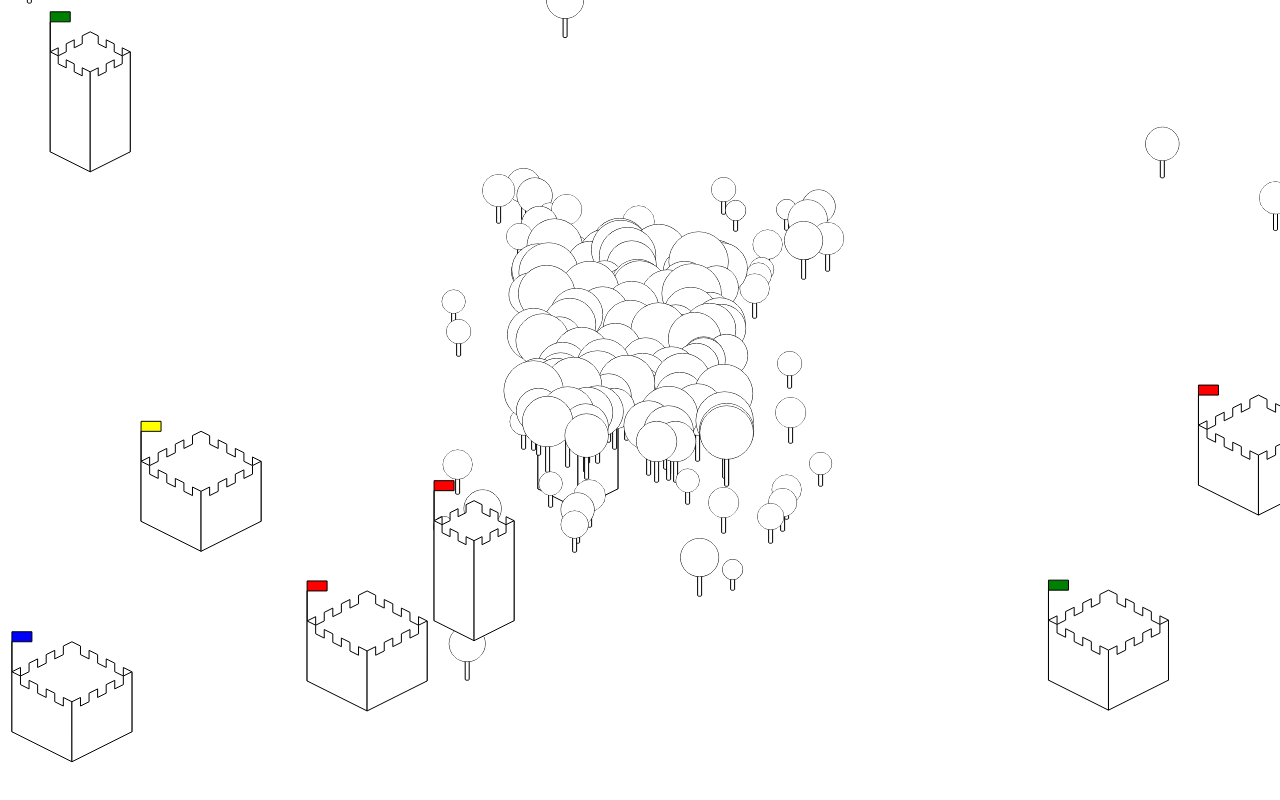
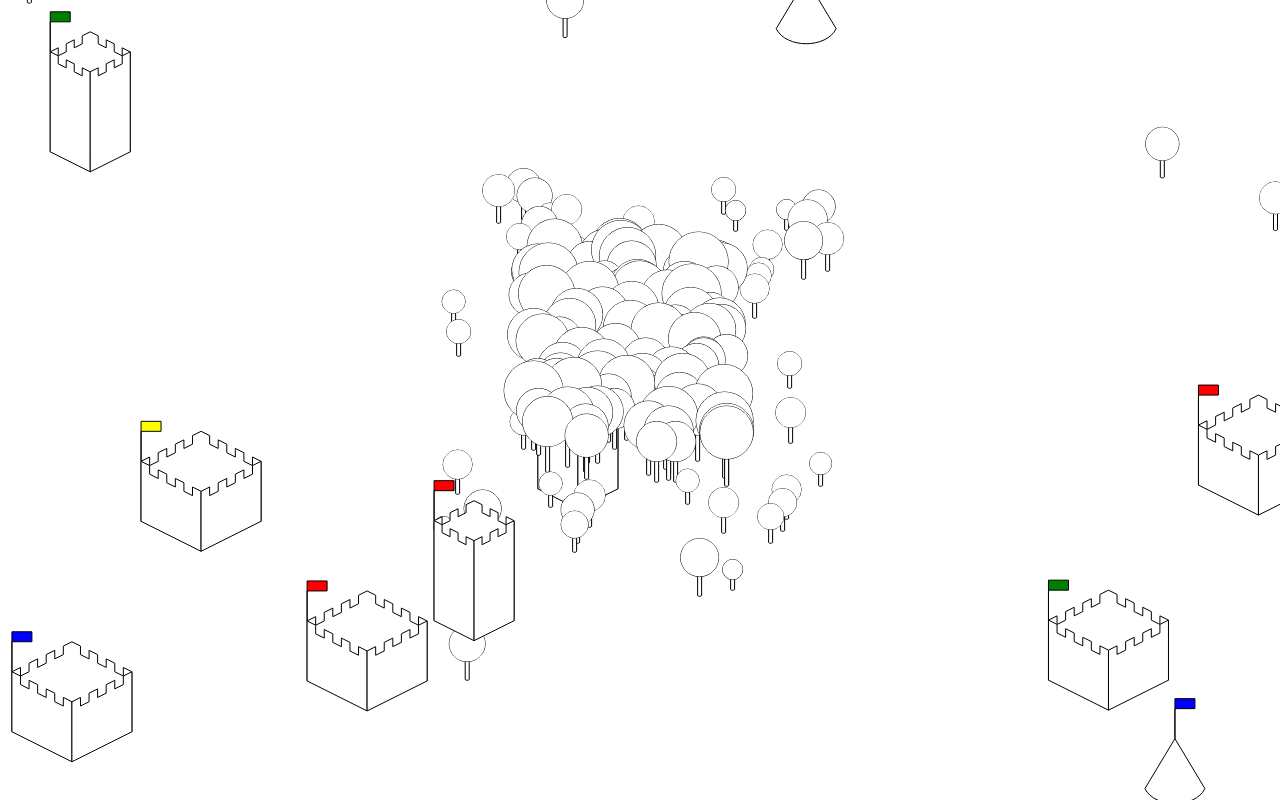
Before and after one commit to MichalPaszkiewicz/fortress-game, a plain HTML site: page index.html in a window 1280 px wide. Drawn offline with Linux system fonts and the light colour scheme.

Commit message:
drawing tents

```diff
--- a/buildings/tent.js
+++ b/buildings/tent.js
@@ -1,13 +1,16 @@
 var Tent = function(x, y, colour){
 	this.x = x;
 	this.y = y;
+	this.colour = colour;
 
 	this.sections = function()
 	{
 
 		return [
 			//tent
-			[{type:"set",x:x,y:y},]
+			[{type:"set",x:x,y:y},{x: 30, y: -50},{x: 30, y:50},{type:"~",x: -10, y: -20, b1x: -10, b1y: 20, b2x: -40, b2y: 0},{type:"#", colour:"white"}, {type:"-"}],
+			//mast
+			[{type:"set",x:30,y:-50},{x:0,y:-40},{x:20,y:0},{x:0,y:10},{x:-20,y:0},{x:0,y:30},{colour: this.colour, type:"#"},{type:"-"},{type:"set",x:-30,y: 50}]
 		];
 	}
 
--- a/index.html
+++ b/index.html
@@ -8,7 +8,7 @@
 		<div></div>
 	</div>
 
-	<canvas id="my-canvas" onclick="action()"></canvas>
+	<canvas id="my-canvas"></canvas>
 
 	<script src="scenery/grass.js"></script>
 	<script src="scenery/river.js"></script>
--- a/script.js
+++ b/script.js
@@ -49,6 +49,7 @@ function drawItemFromArray(item, position, scale){
 				}
 			}
 			break;
+		//draw circle
 		case "circle":
 			context.arc(position.x += item.x * scale, position.y += item.y * scale, item.r, 0, 2 * Math.PI, false);
 			break;
```
